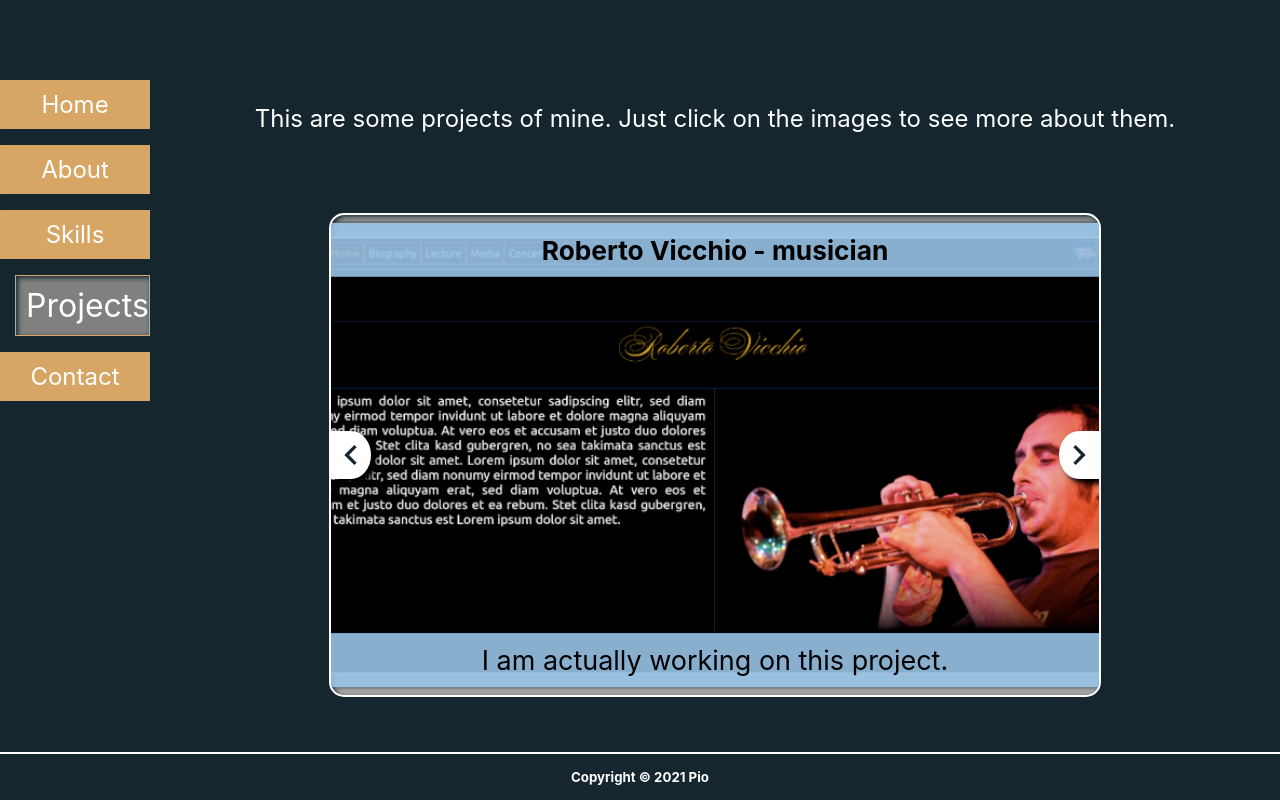
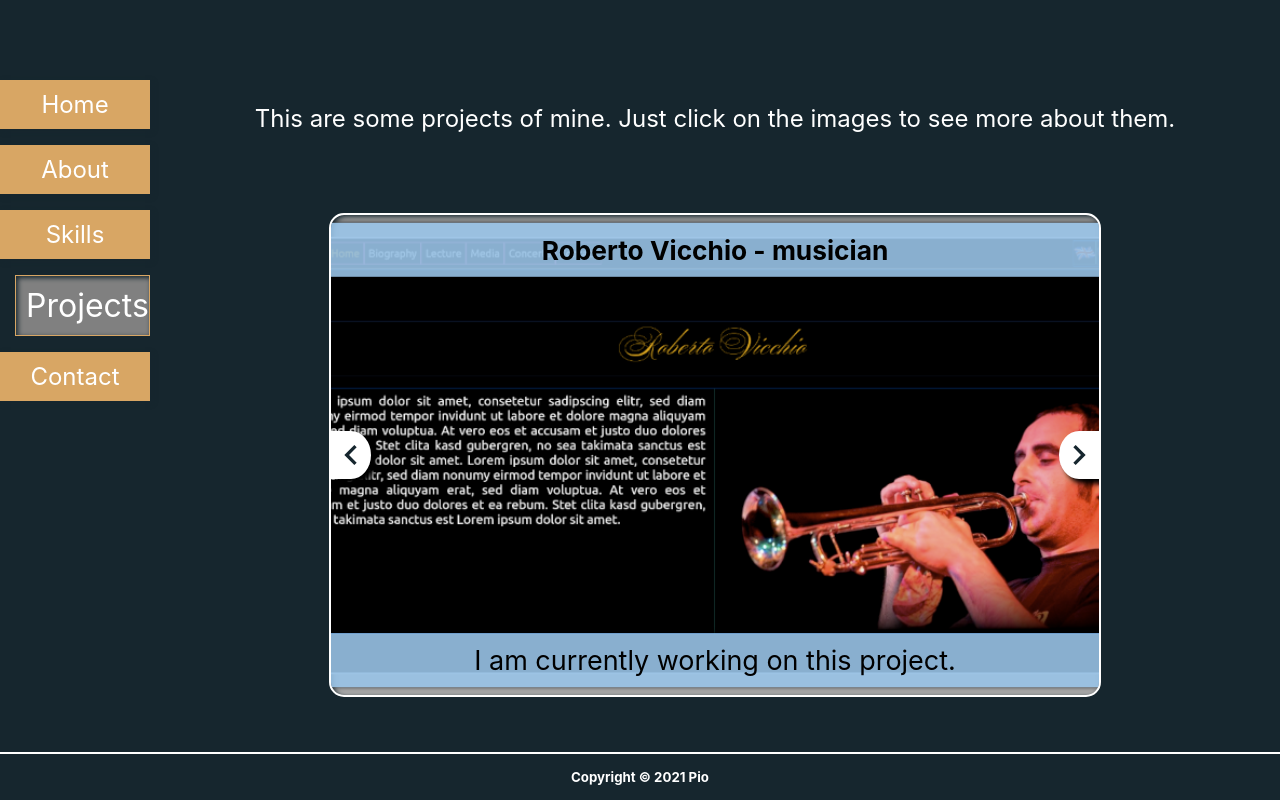
Before and after one commit to Pio-js/My-portfolio, a React (Create React App) app: page /projects in a window 1280 px wide. Built offline with nearby package versions, Linux system fonts and the light colour scheme.

Commit message:
Update SliderData.js

```diff
--- a/src/components/SliderData.js
+++ b/src/components/SliderData.js
@@ -33,7 +33,7 @@
         id:0,
         projName: 'Roberto Vicchio - musician',
         preview: web1,
-        description: 'I am actually working on this project.',
+        description: 'I am currently working on this project.',
         fullDescription: 'I am creating this website for a musician. This project will have a back-end side, in order to change easily texts, images and events. I will create a page where the Client can change everything by himself.',
         technology: [css, html, js, react, nodeJS, express, mongoDB, mongoose],
         images: [{image:robMobHome, desc:'Mobile version'}, {image:rebMobEvent, desc:'Mobile version'}, {image:rebMobContact, desc:'Mobile version'}]
```
